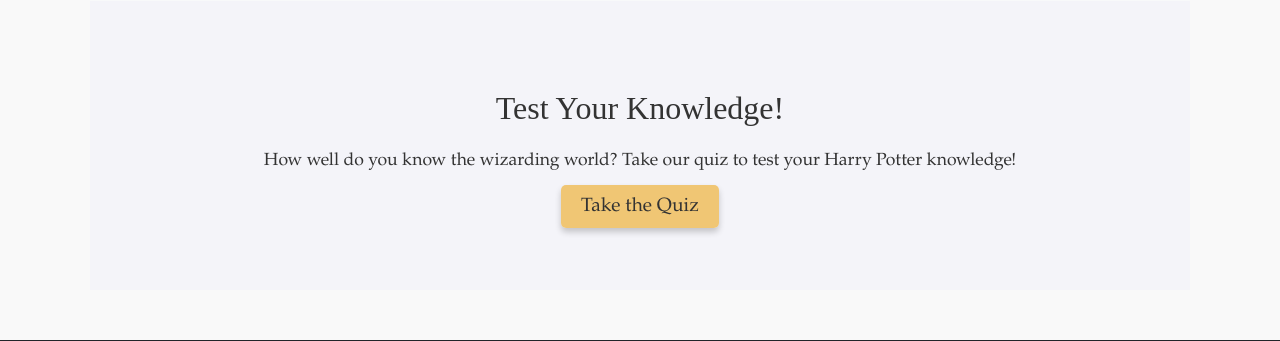
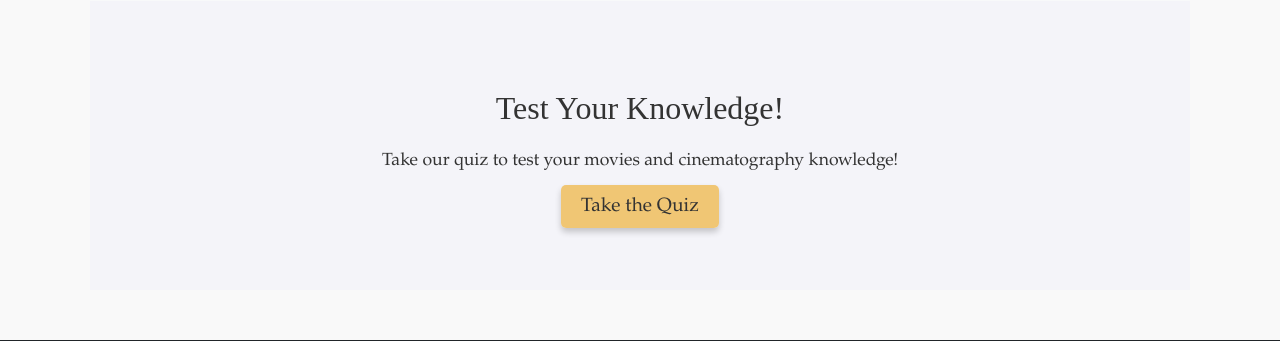
Before and after one commit to abylsliam44/harrypotter-app, a Django app: page / in a window 1280 px wide. Shown: the part 1786-2127 px from the top of the page. Run offline with Django 5.2, Linux system fonts and the light colour scheme.

Commit message:
update quiz feature

```diff
--- a/hogwarts/templates/hogwarts/home.html
+++ b/hogwarts/templates/hogwarts/home.html
@@ -56,7 +56,7 @@
     <div class="quiz-section py-5">
         <div class="container">
             <h3>Test Your Knowledge!</h3>
-            <p>How well do you know the wizarding world? Take our quiz to test your Harry Potter knowledge!</p>
+            <p>Take our quiz to test your movies and cinematography knowledge!</p>
             <a href="{% url 'quiz' %}" class="cta-btn">Take the Quiz</a>
         </div>
     </div>
--- a/hogwarts/views.py
+++ b/hogwarts/views.py
@@ -71,7 +71,7 @@
                 "Content-Type": "application/json"
             },
             json={
-                "model": "mistralai/mistral-7b-instruct",  # или gpt-3.5-turbo
+                "model": "mistralai/mistral-7b-instruct",
                 "messages": [{"role": "user", "content": prompt}]
             }
         )
```
